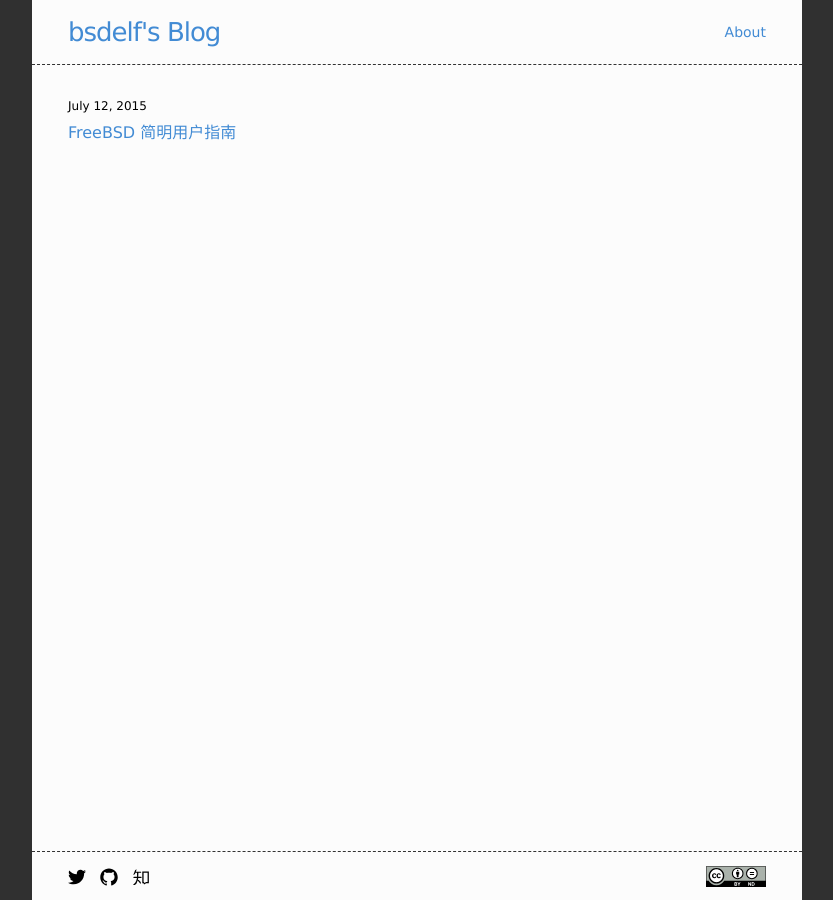
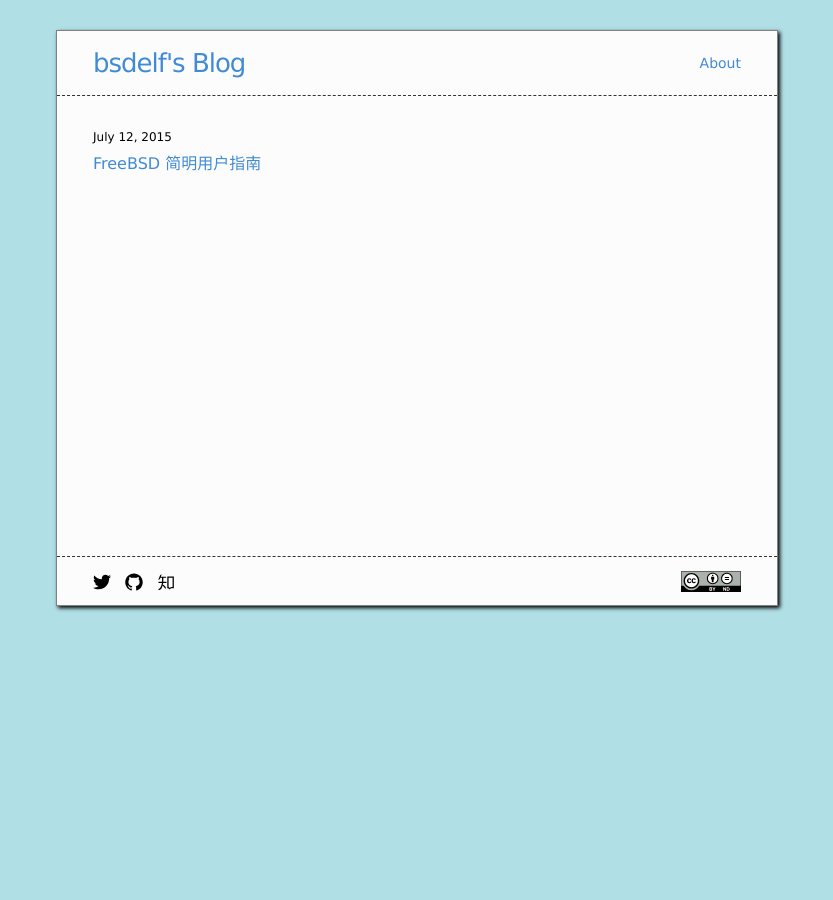
Before and after one commit to bsdelf/bsdelf.github.io, a Jekyll site: the page built from index.html, in a window 1280 px wide. Shown: the whole page, without its empty margins (223-1056 px from the left). Built offline with Jekyll 4.4.1, drawn with Linux system fonts in a browser that asks for light colours.

Commit message:
* new design

```diff
--- a/_includes/footer.html
+++ b/_includes/footer.html
@@ -1,4 +1,4 @@
-<footer class="site-footer wrapper2">
+<footer class="site-footer">
 
   <div class="wrapper">
 
--- a/_includes/header.html
+++ b/_includes/header.html
@@ -1,4 +1,4 @@
-<header class="site-header wrapper2">
+<header class="site-header">
 
     <div class="wrapper">
 
--- a/_layouts/default.html
+++ b/_layouts/default.html
@@ -4,14 +4,12 @@
     {% include head.html %}
 
     <body>
-        <div class="viewport">
+        <div class="viewport wrapper2">
             {% include header.html %}
 
-            <div class="site-central wrapper2">
-                <div class="page-content">
-                    <div class="wrapper">
-                        {{ content }}
-                    </div>
+            <div class="page-content">
+                <div class="wrapper">
+                    {{ content }}
                 </div>
             </div>
 
--- a/_sass/_base.scss
+++ b/_sass/_base.scss
@@ -18,8 +18,8 @@ body {
     font-size: $base-font-size;
     line-height: $base-line-height;
     font-weight: normal;
-    color: $grey-color-light;
-    background: #303030;
+    color: $grey-color;
+    background: powderblue;
 }
 
 
@@ -189,10 +189,16 @@ hr {
     }
 }
 
-.wrapper2 {
+.viewport {
     max-width: $page-width;
     margin-right: auto;
     margin-left: auto;
+    background: #fcfcfc;
+
+    margin-top: $spacing-unit;
+    margin-bottom: $spacing-unit;
+    border: 1px solid #808080;
+    box-shadow: 2px 2px 4px #000;
 }
 
 /**
--- a/_sass/_layout.scss
+++ b/_sass/_layout.scss
@@ -1,20 +1,10 @@
-.viewport {
-    padding: 65px 0 49px 0;
-    position: absolute;
-    top: 0;
-    right: 0;
-    bottom: 0;
-    left: 0;
-}
 
 /**
  * Site header
  */
 .site-header {
     height: 64px;
-    margin-top: -65px;
     border-bottom: 1px dashed $grey-color-light;
-    background: #fcfcfc;
     // Positioning context for the mobile navigation icon
     //position: relative;
 }
@@ -102,12 +92,9 @@
  * Site footer
  */
 .site-footer {
-    //padding: $spacing-unit / 2 0;
     height: 48px;
     border-top: 1px dashed $grey-color-light;
-    margin-bottom: -49px;
     line-height: 48px;
-    background: #fcfcfc;
 }
 
 .social-media-list {
@@ -187,7 +174,7 @@
     height: $spacing-unit;
     line-height: $spacing-unit;
     right: 0;
-    bottom: $spacing-half + 48px;
+    bottom: $spacing-unit*1.5 + 48px;
     font-size: $spacing-unit * 0.8;
     text-align: center;
     visibility: hidden;
@@ -204,16 +191,10 @@
 /**
  * Page content
  */
-.site-central {
-    min-height: 100%;
-    background: #fcfcfc;
-}
-
 .page-content {
-    height: 100%;
+    min-height: 400px;
     padding: $spacing-unit 0;
 }
-
 
 .page-heading {
     font-size: 20px;
--- a/css/main.scss
+++ b/css/main.scss
@@ -40,7 +40,7 @@ $blue-color:       #428bd4;//#64aaf0;//#63c0f5;
 $on-palm:          300px;
 $on-laptop:        500px;
 
-$page-width:        770px;
+$page-width:        720px;
 
 // Using media queries with like this:
 // @include media-query($palm) {
```
